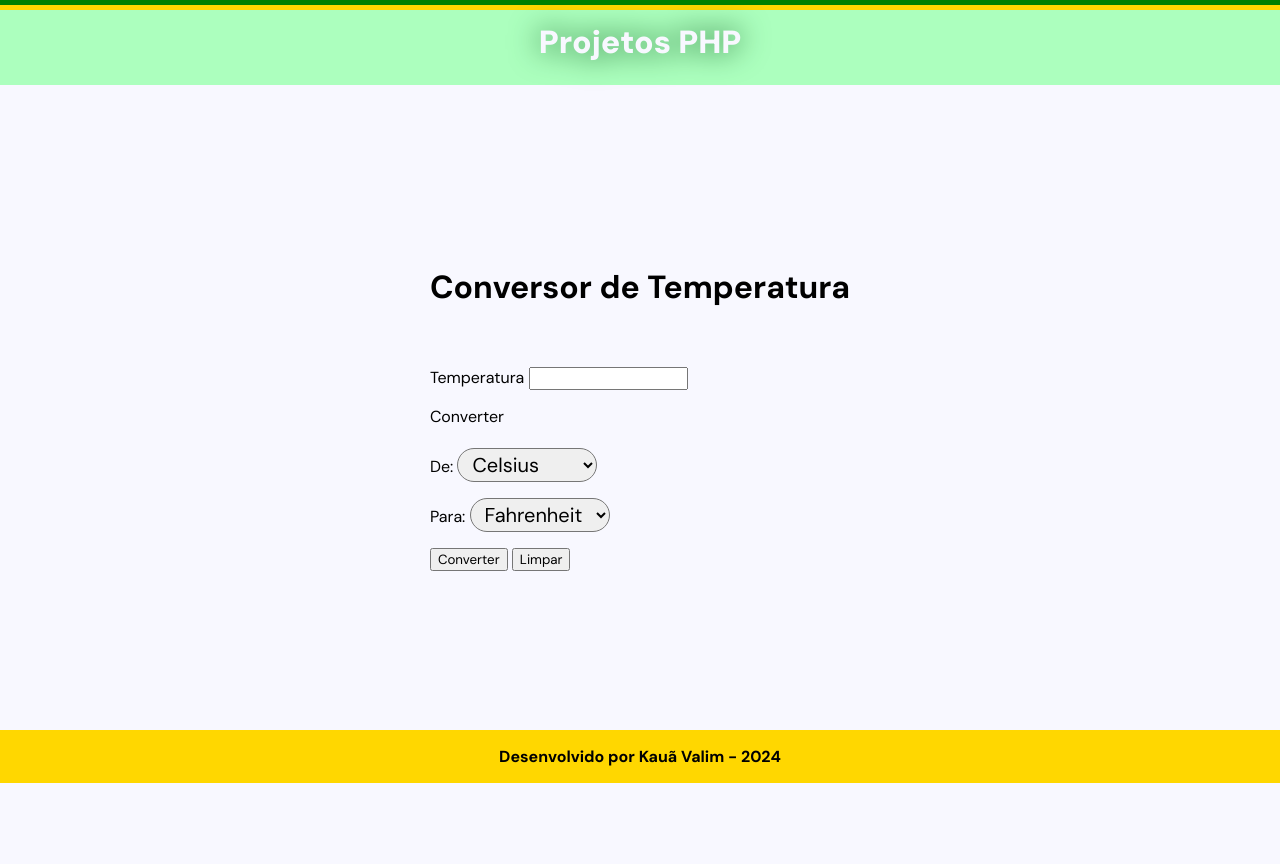
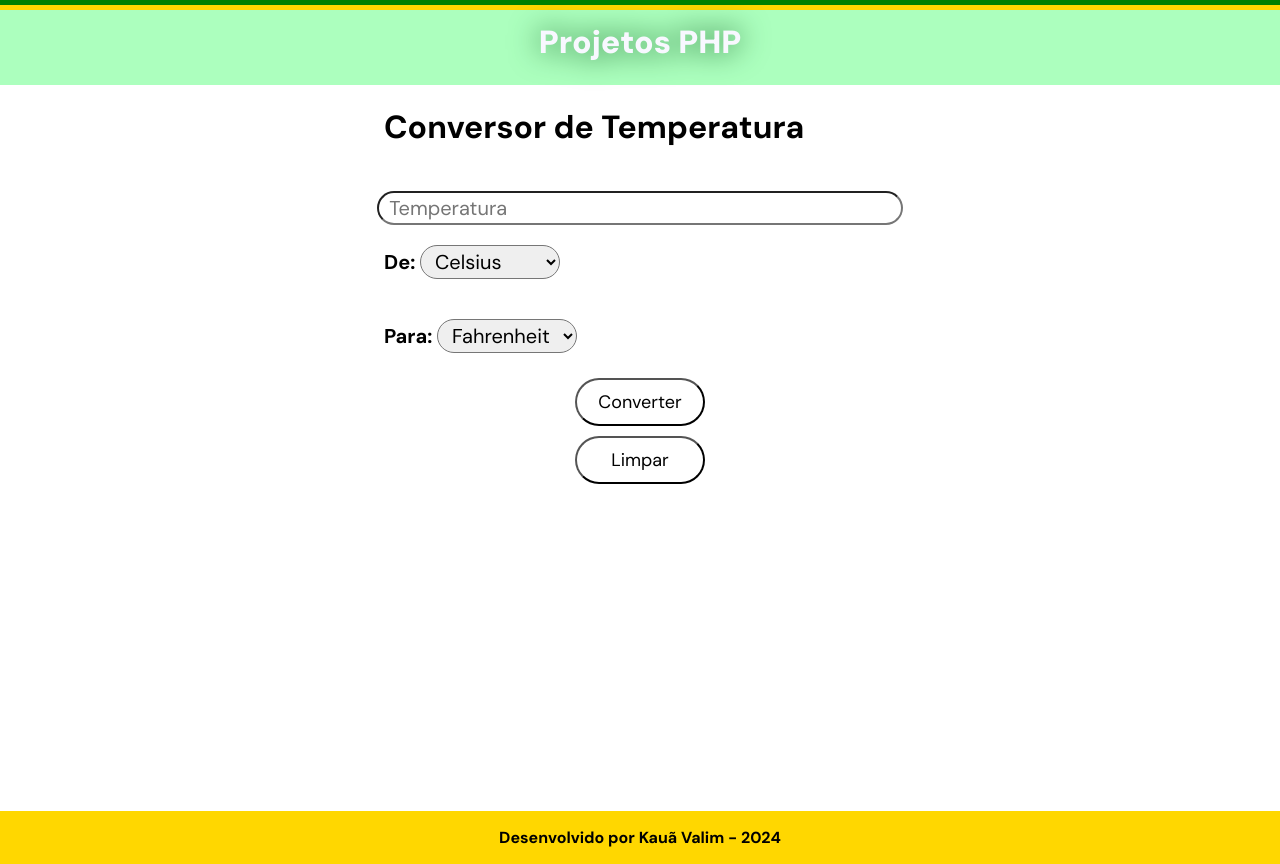
Before and after one commit to KauaValim/ProjetosPHP, a PHP site: page /tempconverter.php in a window 1280 px wide. Before the commit the page ends 783 px from the top, so only its background shows below. Run offline with PHP 8.4, Linux system fonts and the light colour scheme.

Commit message:
Desenvolvimento 13/06/2024
Término da estilização do projeto

```diff
--- a/index.php
+++ b/index.php
@@ -17,7 +17,7 @@
     <header>
         <h1><a href="./index.php">Projetos PHP</a></h1>
     </header>
-    <main>
+    <main class="maingeral">
         <h1>Lista de Projetos</h1>
         <ul>
             <a href="./rifa.php">
--- a/rifa.php
+++ b/rifa.php
@@ -74,8 +74,6 @@
 
     ?>
     <br>
-    <br>
-    <br>
     </main>
     <footer>
         <p>Desenvolvido por Kauã Valim - 2024</p>
--- a/script.js
+++ b/script.js
@@ -2,9 +2,9 @@ const valor = document.getElementById('valor')
 const seletor = document.getElementsByTagName('option')
 
 function getSeletor() {
-    if (seletor.item(0).selected == true) { valor.innerHTML = '<p>Largura: <input placeholder="0,00" type="number" name="largura" step="0.1" required></p><p>Altura: <input placeholder="0,00" type="number" name="altura" step="0.1" required></p>' }
+    if (seletor.item(0).selected == true) { valor.innerHTML = '<input class="inputbox" placeholder="Largura: 0,00" type="number" name="largura" step="0.1" required><br><br><input class="inputbox" placeholder="Altura: 0,00" type="number" name="altura" step="0.1" required>' }
 
-    if (seletor.item(1).selected == true) { valor.innerHTML = '<p>Base: <input placeholder="0,00" type="number" name="base" step="0.1" required></p><p>Altura: <input placeholder="0,00" type="number" name="atriangulo" step="0.1" required></p>' }
+    if (seletor.item(1).selected == true) { valor.innerHTML = '<input class="inputbox" placeholder="Base: 0,00" type="number" name="base" step="0.1" required><br><br><input class="inputbox" placeholder="Altura: 0,00" type="number" name="atriangulo" step="0.1" required>' }
 
-    if (seletor.item(2).selected == true) { valor.innerHTML = '<p>Raio: <input placeholder="0,00" type="number" name="raio" step="0.1" required></p>' }
+    if (seletor.item(2).selected == true) { valor.innerHTML = '<input class="inputbox" placeholder="Raio: 0,00" type="number" name="raio" step="0.1" required><br><br>' }
 }
--- a/styles.css
+++ b/styles.css
@@ -4,7 +4,9 @@
 
 body {
     margin: 0;
-    background-color: ghostwhite;
+    /* background-color: ghostwhite; */
+    background-size: cover;
+    background-position: center;
 }
 
 .listra1 {
@@ -35,15 +37,6 @@ header h1 a {
     font-weight: 900;
     color:ghostwhite;
     filter: drop-shadow(0px 0px 15px #0c5a1d)
-}
-
-main {
-    display: flex;
-    flex-direction: column;
-    align-items: center;
-    justify-content: center;
-    padding: 0px 30vw;
-    min-height: 80.7vh;
 }
 
 main h2 {
@@ -77,9 +70,8 @@ ul a {
 footer {
     background-color: gold;
     text-align: center;
-    position: relative;
-    bottom: 0;
     left: 0;
+    bottom:0;
     right: 0;
 }
 
@@ -92,11 +84,11 @@ footer p {
 /* Estilo página rifa */
 
 .maincontent {
+    display: flex;
     text-align: center;
-    display: flex;
     flex-direction: column;
     align-items: center;
-
+    min-height: calc(100vh - 85px);
 }
 
 .title {
@@ -216,10 +208,11 @@ td .foto {
     padding: 5px 0px;
     align-self: center;
 }
-.formulariogeral .inputbox {
+.formulariogeral .inputbox , .formulariogeral .button {
     font-size: 20px;
     height: auto;
-    width: 87%;
+    background-color: white;
+    width: 98%;
     border-radius: 20px;
     align-self: center;
     padding: 2px 10px
@@ -236,10 +229,9 @@ td .foto {
     text-align: center;
 }
 .maingeral {
-    display: flex;
     flex-direction: column;
     align-items: stretch;
-    justify-content: center;
+    min-height: calc(100vh - 94.88px);
     padding: 0px 30vw;
 }
 
@@ -259,3 +251,8 @@ td .foto {
     align-self: center;
     padding: 2px 10px
 }
+
+.label {
+    font-size: 20px;
+    font-weight: bold;
+}
--- a/tempconverter.php
+++ b/tempconverter.php
@@ -17,15 +17,13 @@
     <header>
         <h1><a href="./index.php">Projetos PHP</a></h1>
     </header>
-    <main>
-    <div class="container">
+    <main class="maingeral">
+        <div class="content">
             <h1>Conversor de Temperatura</h1>
             <br>
-        <form class="formulario" action="tempconverter.php" method="POST">
-            <p>Temperatura
-                <input type="number" step="0.01" name="temp" required>
-            </p>
-            <p>Converter <br><br> De:
+            <form class="formulariogeral" action="tempconverter.php" method="POST">
+                <input class="inputbox" placeholder="Temperatura" type="number" step="0.01" name="temp" required>
+                <p class="label">De:
                     <select name="de">
                         <option value="Celsius">Celsius</option>
                         <option value="Fahrenheit">Fahrenheit</option>
@@ -33,58 +31,58 @@
                     </select>
                 </p>
 
-            <p>Para:
+                <p class="label">Para:
                     <select name="para">
                         <option value="Fahrenheit">Fahrenheit</option>
                         <option value="Kelvin">Kelvin</option>
                         <option value="Celsius">Celsius</option>
                     </select>
                 </p>
-            <input type="submit" value="Converter">
-            <input type="reset" value="Limpar">
+                <input class="button" type="submit" value="Converter">
+                <input class="button" type="reset" value="Limpar">
             </form>
         </div>
         <?php
         if ($_SERVER["REQUEST_METHOD"] == "POST") {
             if (isset($_POST["temp"]) && is_numeric($_POST["temp"]) && $_POST["de"] == "Fahrenheit" && $_POST["para"] == "Celsius") {
                 $resposta = ($_POST["temp"] - 32) * 5.0 / 9.0;
-            echo "<div>" . number_format($resposta, 4, ',', '.') . " C°</div>";
+                echo "<div class='resposta'><h2>" . number_format($resposta, 4, ',', '.') . " C°</h2></div>";
             }
             if (isset($_POST["temp"]) && is_numeric($_POST["temp"]) && $_POST["de"] == "Fahrenheit" && $_POST["para"] == "Kelvin") {
                 $resposta = ($_POST["temp"] - 32) * 5 / 9 + 273.15;
-            echo "<div>" . number_format($resposta, 3, ',', '.') . " K</div>";
+                echo "<div class='resposta'><h2>" . number_format($resposta, 3, ',', '.') . " K</h2></div>";
             }
 
             if (isset($_POST["temp"]) && is_numeric($_POST["temp"]) && $_POST["de"] == "Kelvin" && $_POST["para"] == "Celsius") {
                 $resposta = $_POST["temp"] - 273.15;
-            echo "<div>" . number_format($resposta, 2, ',', '.') . " C°</div>";
+                echo "<div class='resposta'><h2>" . number_format($resposta, 2, ',', '.') . " C°</h2></div>";
             }
             if (isset($_POST["temp"]) && is_numeric($_POST["temp"]) && $_POST["de"] == "Kelvin" && $_POST["para"] == "Fahrenheit") {
                 $resposta = ($_POST['temp'] - 273.15) * 9.0 / 5.0 + 32;
-            echo "<div>" . number_format($resposta, 2, ',', '.') . " F°</div>";
+                echo "<div class='resposta'><h2>" . number_format($resposta, 2, ',', '.') . " F°</h2></div>";
             }
 
             if (isset($_POST["temp"]) && is_numeric($_POST["temp"]) && $_POST["de"] == "Celsius" && $_POST["para"] == "Fahrenheit") {
                 $resposta = ($_POST["temp"] * 9.0 / 5.0) + 32;
-            echo "<div>" . number_format($resposta, 1, ',', '.') . " F°</div>";
+                echo "<div class='resposta'><h2>" . number_format($resposta, 1, ',', '.') . " F°</h2></div>";
             }
             if (isset($_POST["temp"]) && is_numeric($_POST["temp"]) && $_POST["de"] == "Celsius" && $_POST["para"] == "Kelvin") {
                 $resposta = $_POST['temp'] + 273.15;
-            echo "<div>" . number_format($resposta, 2, ',', '.') . " K</div>";
+                echo "<div class='resposta'><h2>" . number_format($resposta, 2, ',', '.') . " K</h2></div>";
             }
 
             if (isset($_POST["temp"]) && is_numeric($_POST["temp"]) && $_POST["de"] == $_POST["para"]) {
                 if ($_POST["de"] == "Fahrenheit") {
                     $resposta = $_POST["temp"];
-                echo "<div>" . number_format($resposta, 2, ',', '.') . " F°</div>";
+                    echo "<div class='resposta'><h2>" . number_format($resposta, 2, ',', '.') . " F°</h2></div>";
                 }
                 if ($_POST["de"] == "Kelvin") {
                     $resposta = $_POST["temp"];
-                echo "<div>" . number_format($resposta, 2, ',', '.') . " K</div>";
+                    echo "<div class='resposta'><h2>" . number_format($resposta, 2, ',', '.') . " K</h2></div>";
                 }
                 if ($_POST["de"] == "Celsius") {
                     $resposta = $_POST["temp"];
-                echo "<div>" . number_format($resposta, 2, ',', '.') . " C°</div>";
+                    echo "<div class='resposta'><h2>" . number_format($resposta, 2, ',', '.') . " C°</h2></div>";
                 }
             }
         }
```
Also changed, not shown: calculadoraarea.php (+17 -13 lines), calculadoraimc.php (+4 -4 lines), conversormonetario.php (+35 -13 lines), gorjetacalculator.php (+8 -14 lines). Lines whose indentation alone changed are shown as unchanged.
